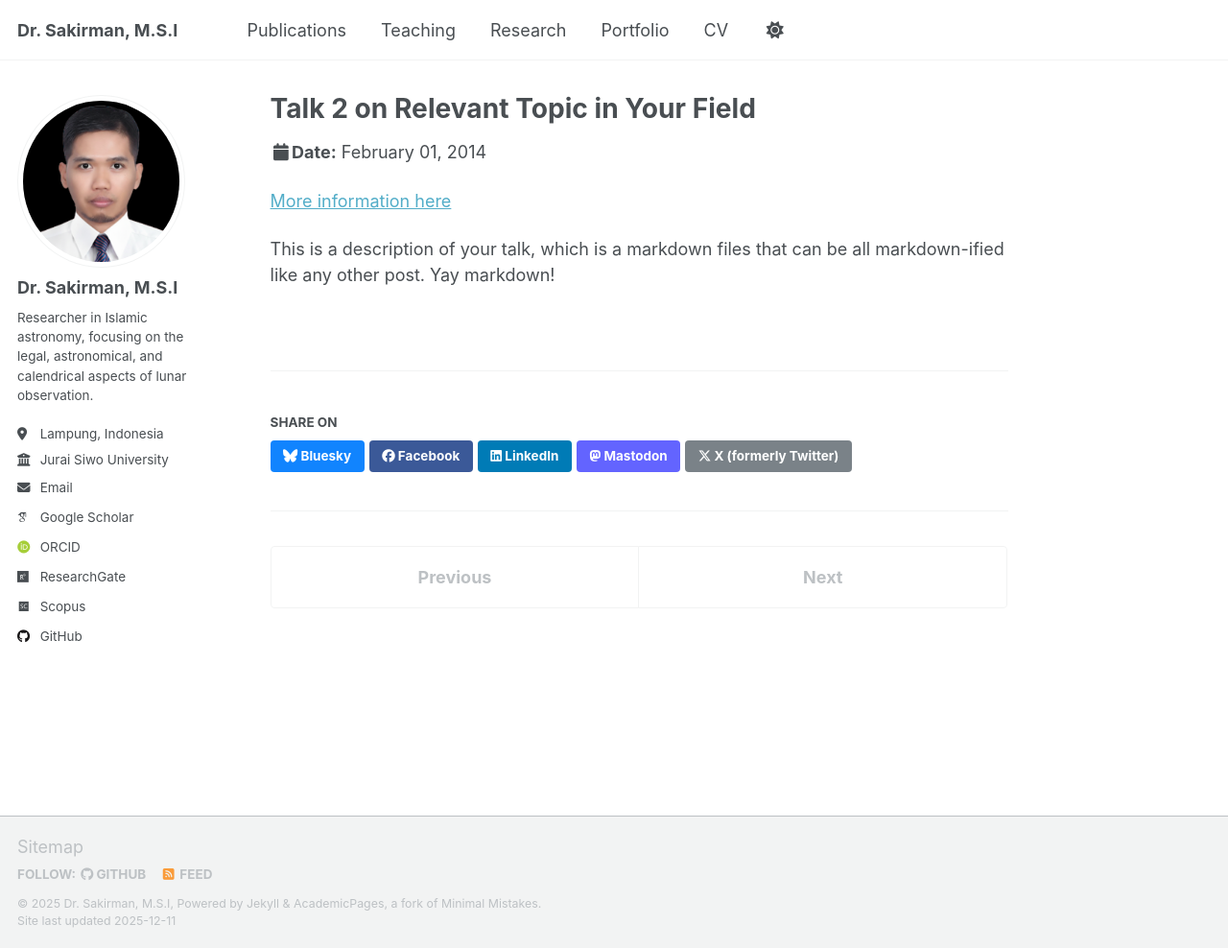
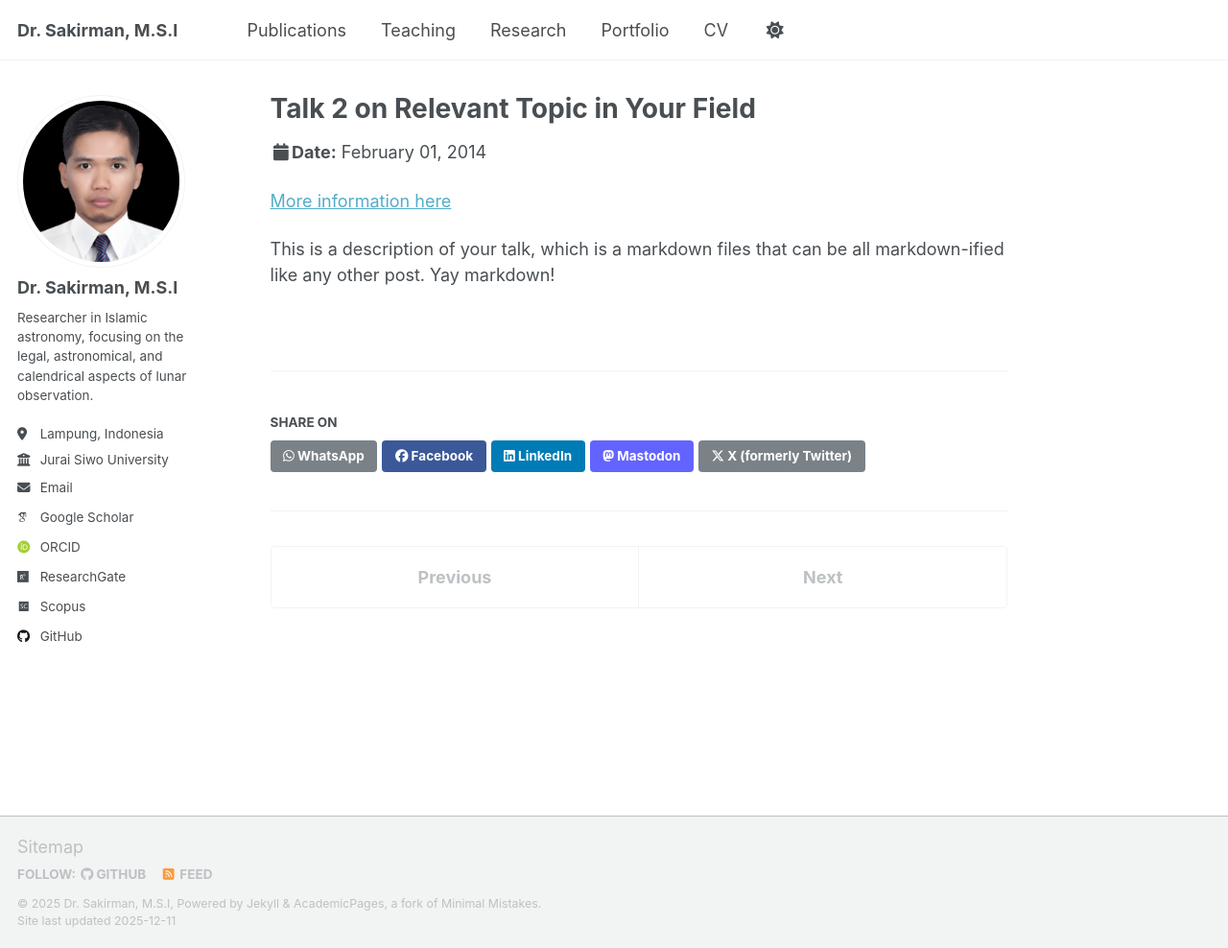
Before and after one commit to sakir-man/sakir-man.github.io, a Jekyll site: the page built from _talks/2014-02-01-talk-2.md, in a window 1280 px wide and 988 px high. Shown: the whole window at 96% size. Built offline with Jekyll 4.4.1, drawn with Linux system fonts in a browser that asks for light colours; some web fonts are replaced; a script that is not in the unit is left out.

Commit message:
Update social-share.html

```diff
--- a/_includes/social-share.html
+++ b/_includes/social-share.html
@@ -5,7 +5,10 @@
     <h4 class="page__share-title">{{ site.data.ui-text[site.locale].share_on_label | default: "Share on" }}</h4>
   {% endif %}
 
-  <a href="https://bsky.app/intent/compose?text={{ base_path }}{{ page.url }}" class="btn btn--bluesky" title="{{ site.data.ui-text[site.locale].share_on_label | default: 'Share on' }} Bluesky"><i class="fab fa-bluesky" aria-hidden="true"></i><span> Bluesky</span></a>
+ <a href="https://wa.me/?text={{ base_path }}{{ page.url }}" class="btn btn--whatsapp" title="Share on WhatsApp">
+  <i class="fab fa-whatsapp" aria-hidden="true"></i>
+  <span> WhatsApp</span>
+</a>
 
   <a href="https://www.facebook.com/sharer/sharer.php?u={{ base_path }}{{ page.url }}" class="btn btn--facebook" title="{{ site.data.ui-text[site.locale].share_on_label | default: 'Share on' }} Facebook"><i class="fab fa-facebook" aria-hidden="true"></i><span> Facebook</span></a>
 
```
